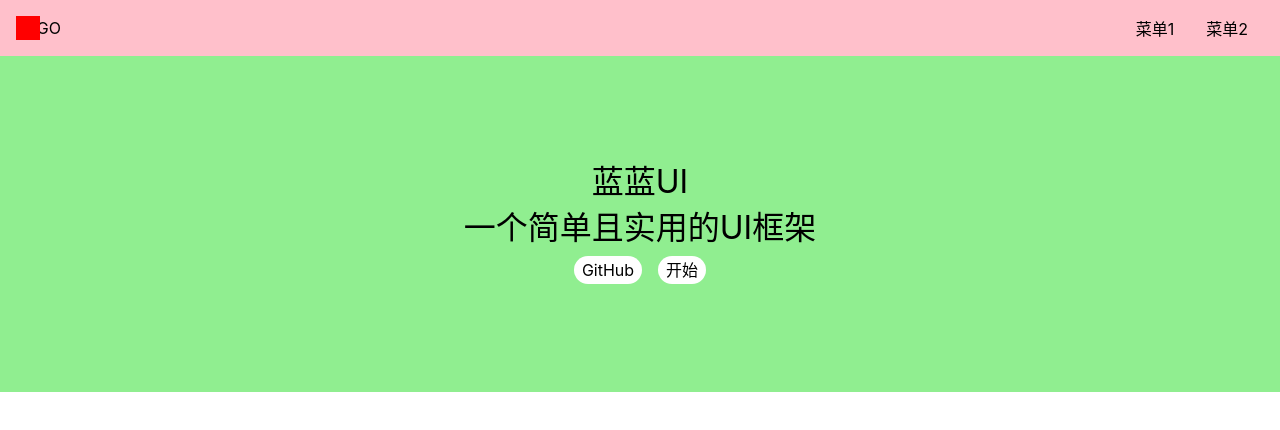
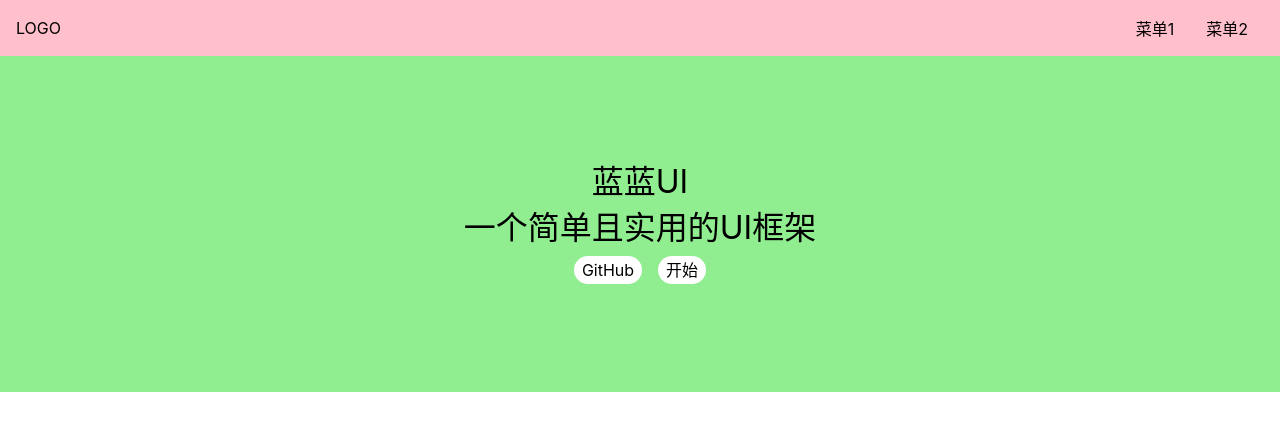
Before and after one commit to lanzifang/lanlan-ui-2, a Vue app: page /#/ in a window 1280 px wide. Shown: the top 430 px of the page. Built offline with nearby package versions, Linux system fonts and the light colour scheme.

Commit message:
完善aside切换逻辑

```diff
--- a/src/App.vue
+++ b/src/App.vue
@@ -8,7 +8,8 @@
 export default {
   name: 'App',
   setup(){
-    const asideVisible=ref(false)
+    const width=document.documentElement.clientWidth
+    const asideVisible=ref(width<=500?false:true)
     provide('asideVisible',asideVisible)
   }
 }
--- a/src/components/Topnav.vue
+++ b/src/components/Topnav.vue
@@ -1,7 +1,7 @@
 <template>
     <div class="topnav">
-        <span class="toggleAside"></span>
-        <div class="logo" @click="toggleAside">LOGO</div>
+        <span class="toggleAside" @click="toggleAside"></span>
+        <div class="logo">LOGO</div>
         <ul class="menu">
             <li>菜单1</li>
             <li>菜单2</li>
@@ -44,7 +44,6 @@
             }
         }
         >.toggleAside{
-            display: inline-block;
             width: 24px;
             height: 24px;
             background: red;
@@ -52,10 +51,12 @@
             left: 16px;
             top: 50%;
             transform: translateY(-50%);
+            display: none;
         }
         @media (max-width: 500px) {
             >.menu{display: none;}
             >.logo{margin: 0 auto;}
+            >.toggleAside{display: inline-block;}
         }
     }
 </style>
--- a/src/views/Doc.vue
+++ b/src/views/Doc.vue
@@ -41,10 +41,6 @@
         background: lightblue;
         width: 150px;
         padding: 16px;
-        position: fixed;
-        top: 0;
-        left: 0;
-        padding-top: 70px;
         >h2{
             margin-bottom: 4px;
         }
@@ -53,5 +49,11 @@
                 padding: 4px 0;
             }
         }
+        @media (max-width: 500px) {
+            position: fixed;
+            top: 0;
+            left: 0;
+            padding-top: 70px;
+        }
     }
 </style>
```
